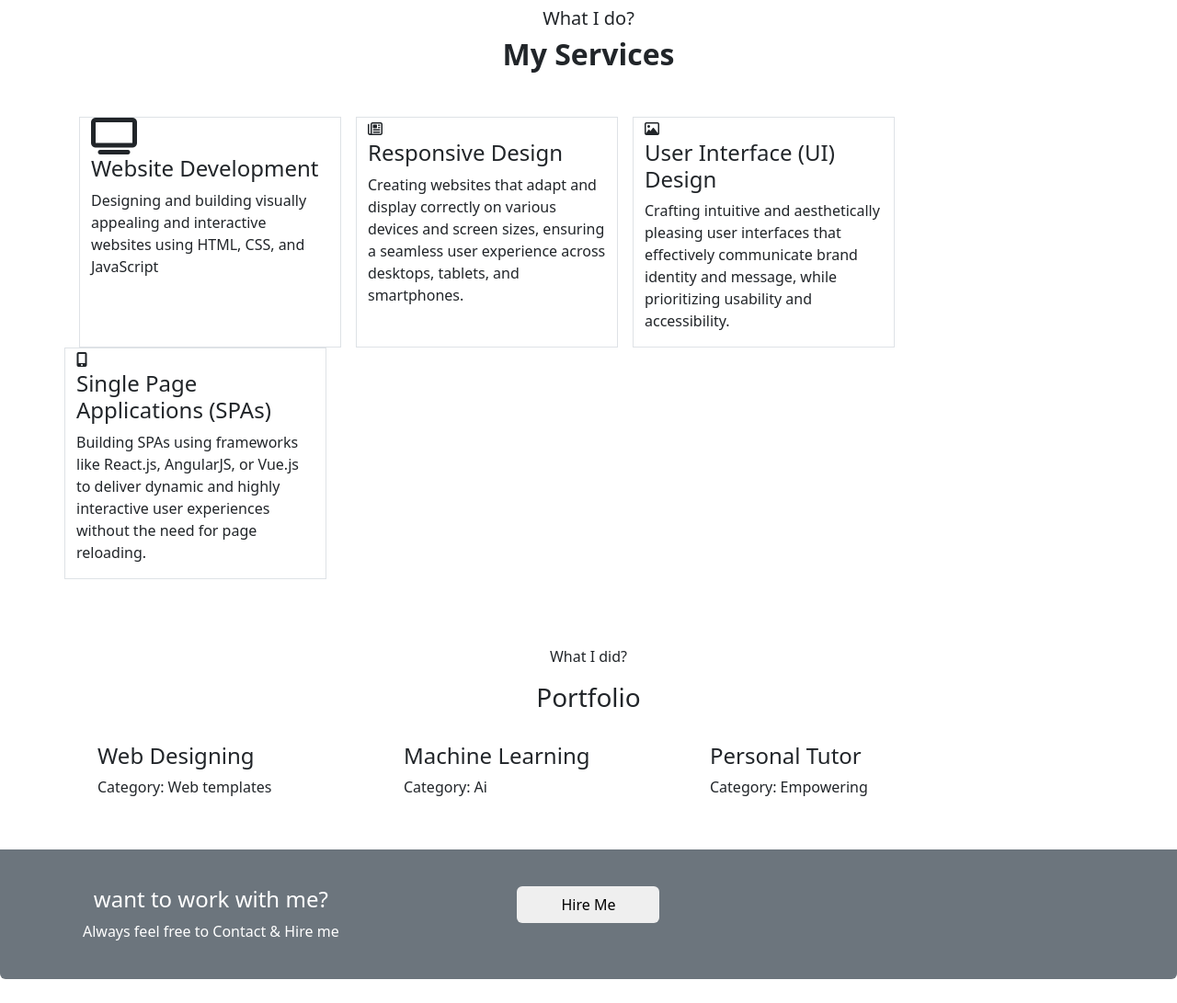
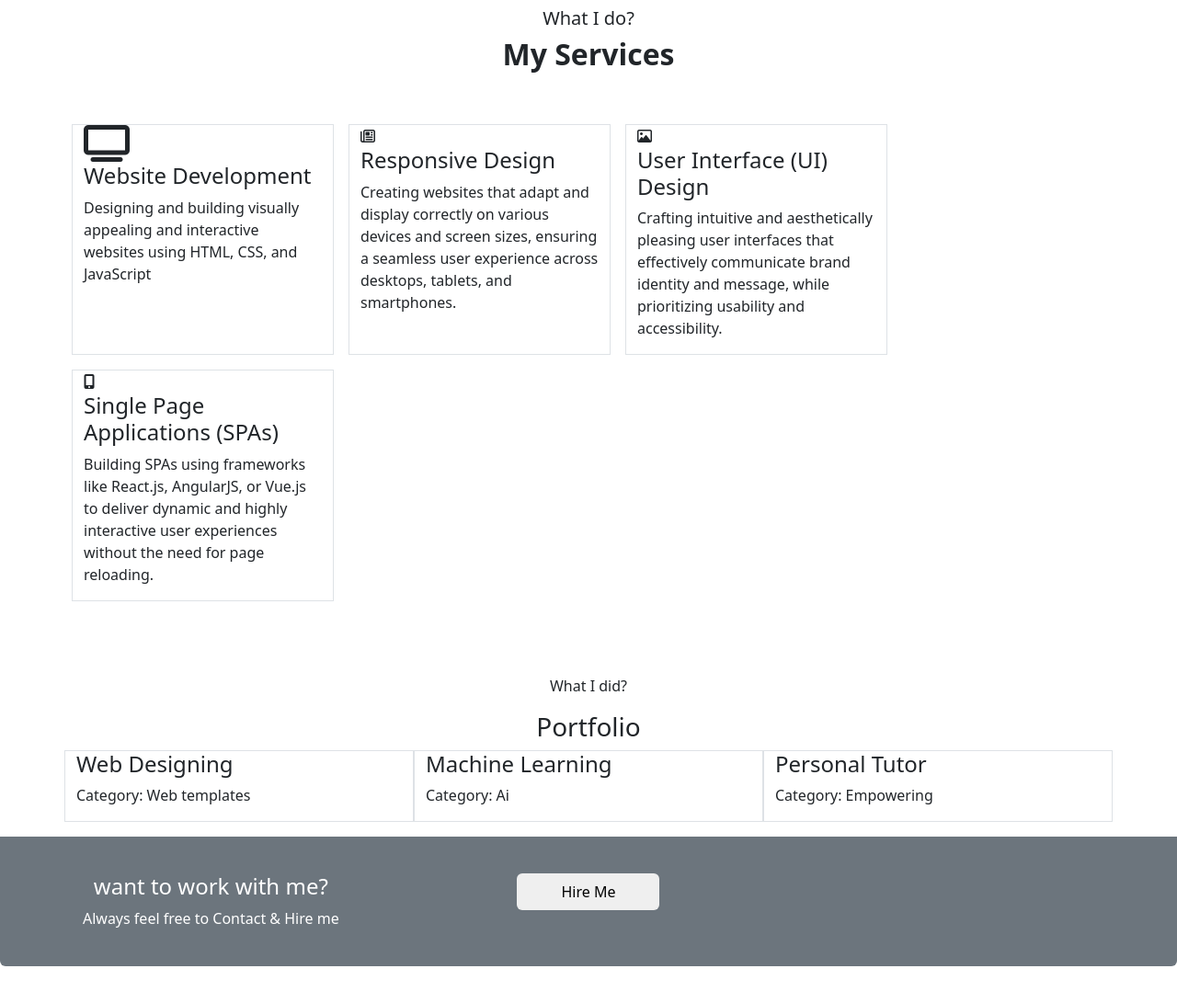
Before and after one commit to DrSense/myPortfolio, a plain HTML site: page index.html in a window 1280 px wide. Shown: the part 800-1891 px from the top of the page at 92% size. Drawn offline with nearby package versions, Linux system fonts and the light colour scheme.

Commit message:
Update index.html

```diff
--- a/index.html
+++ b/index.html
@@ -88,7 +88,7 @@
     </div>
     <div class="container mb-5">
       <div class="row service-cards">
-        <div class="col-lg-3 col-md-5 mx-md-3 border border-rounded">
+        <div class="col-lg-3 col-md-5 m-2 border border-rounded">
           <span class="icon">
             <i class="fa fa-television fs-1 " aria-hidden="true"></i>
           </span>
@@ -96,7 +96,7 @@
           <p class="describe">Designing and building visually appealing and interactive websites using HTML, CSS, and JavaScript
           </p>
         </div>
-        <div class="col-lg-3 col-md-5 border border-rounded">
+        <div class="col-lg-3 col-md-5 m-2 border border-rounded">
           <span class="icon">
             <i class="fa fa-newspaper-o" aria-hidden="true"></i>
           </span>
@@ -104,7 +104,7 @@
           <p class="describe">Creating websites that adapt and display correctly on various devices and screen sizes, ensuring a seamless user experience across desktops, tablets, and smartphones.
           </p>
         </div>
-        <div class="col-lg-3 col-md-5 mx-md-3 border border-rounded">
+        <div class="col-lg-3 col-md-5 m-2 border border-rounded">
           <span class="icon">
             <i class="fa fa-picture-o" aria-hidden="true"></i>
           </span>
@@ -112,7 +112,7 @@
           <p class="describe">Crafting intuitive and aesthetically pleasing user interfaces that effectively communicate brand identity and message, while prioritizing usability and accessibility.
           </p>
         </div>
-        <div class="col-lg-3 col-md-5 border border-rounded">
+        <div class="col-lg-3 col-md-5 m-2 border border-rounded">
           <span class="icon">
             <i class="fa fa-mobile" aria-hidden="true"></i>
           </span>
@@ -130,17 +130,17 @@
       <p>What I did?</p>
       <h3>Portfolio</h3>
     </div>
-    <div class="container">
+    <div class="container-sm">
       <div class="row">
-        <div class="col-md-3 col-sm-5 m-4">
+        <div class="col-4 border border-rounded">
           <h4 class="title">Web Designing</h4>
           <p class="subtitle">Category: Web templates</p>
         </div>
-        <div class="col-md-3 col-sm-5 m-4">
+        <div class="col-4 border border-rounded">
           <h4 class="title">Machine Learning</h4>
           <p class="subtitle">Category: Ai</p>
         </div>
-        <div class="col-md-3 col-sm-5 m-4">
+        <div class="col-4 border border-rounded">
           <h4 class="title">Personal Tutor</h4>
           <p class="subtitle">Category: Empowering</p>
         </div>
```
